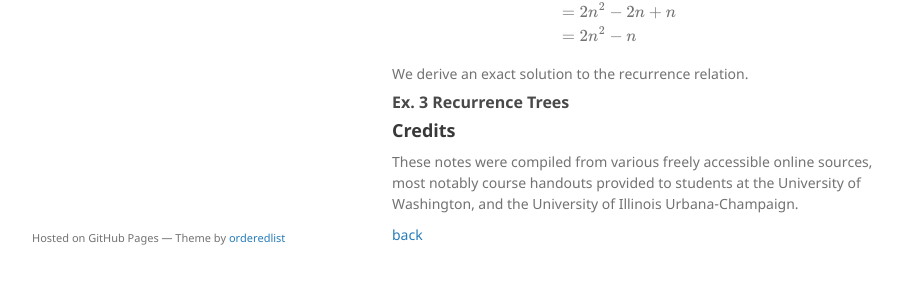
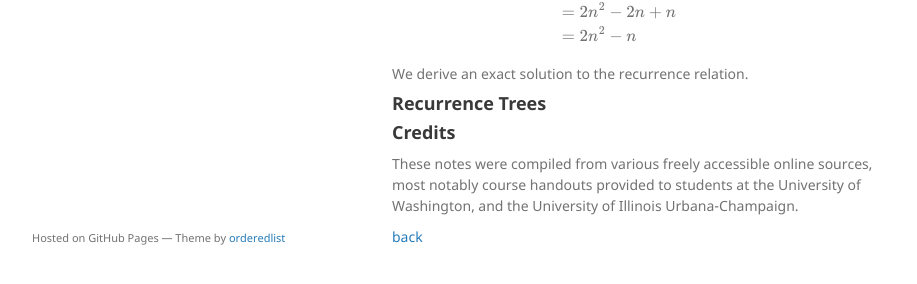
Before and after one commit to callistajosette/callistajosette.github.io, a Jekyll site: the page built from project-crease.md, in a window 1280 px wide and 900 px high, scrolled down 2314 px. Shown: the part 593-877 px from the top of the window, without its empty margins (178-1095 px from the left). Built offline with Jekyll 4.4.1, drawn with Linux system fonts in a browser that asks for light colours; our own code applies the rules of GitHub Pages for plain Markdown files.

Commit message:
Update project-crease.md

```diff
--- a/project-crease.md
+++ b/project-crease.md
@@ -201,7 +201,7 @@ $$
 
 We derive an exact solution to the recurrence relation.
 
-### Ex. 3 Recurrence Trees
+## Recurrence Trees
 
 
 ## Credits
```
